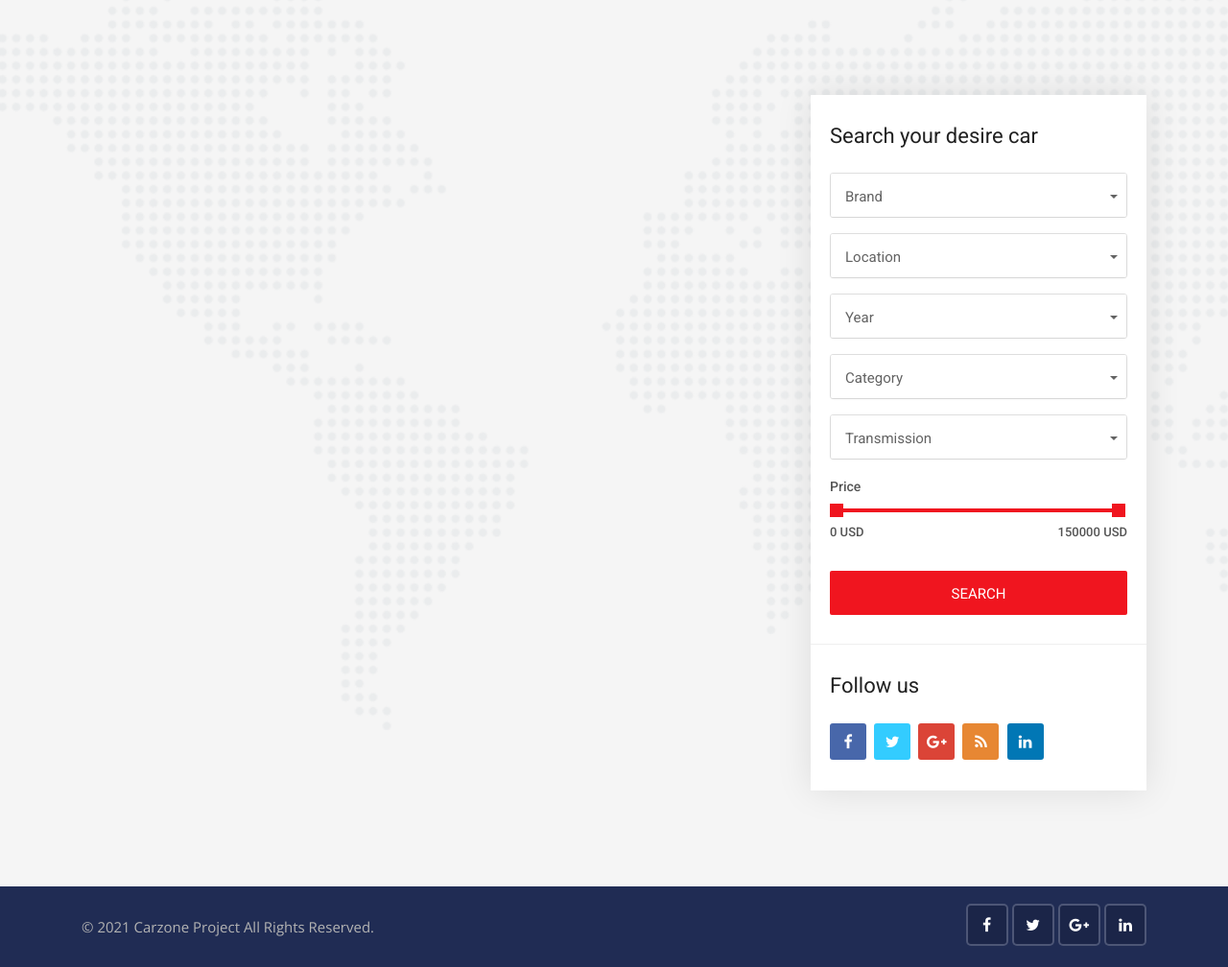
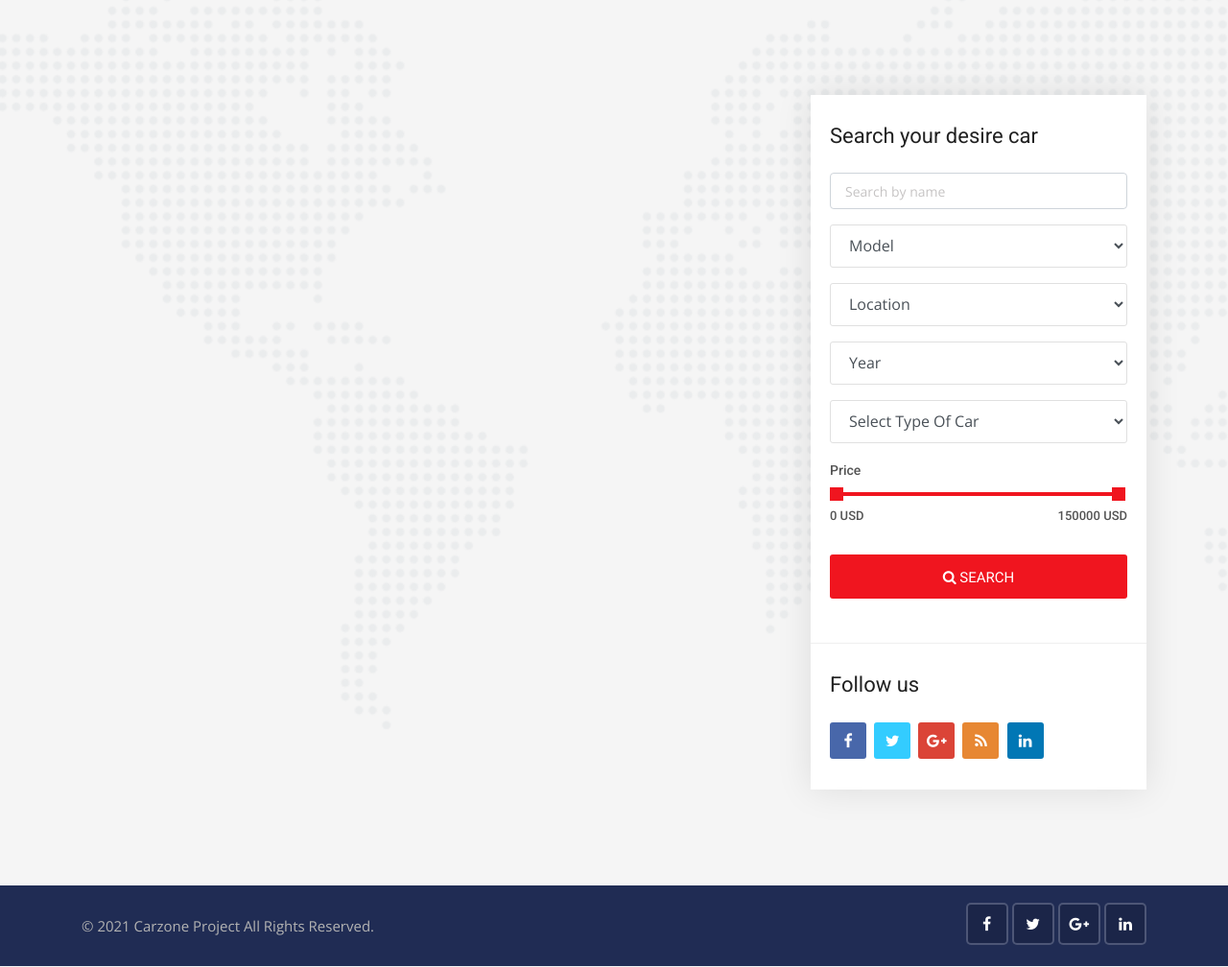
Before and after one commit to AbdElMegeed-7/CarZone, a Django app: page /cars/ in a window 1280 px wide. Shown: the part 361-1369 px from the top of the page at 96% size. Run offline with Django 3.2, Linux system fonts and the light colour scheme; data that the repository does not hold is empty; some libraries are stand-ins or nearby versions.

Commit message:
Finishing Up All Search Form Functionalities

```diff
--- a/cars/views.py
+++ b/cars/views.py
@@ -8,8 +8,18 @@
     page = request.GET.get('page')
     paged_car = paginator.get_page(page)
 
+    model_search = Car.objects.values_list('model', flat=True).distinct()
+    city_search = Car.objects.values_list('city', flat=True).distinct()
+    year_search = Car.objects.values_list('year', flat=True).distinct()
+    body_style_search = Car.objects.values_list('body_style', flat=True).distinct()
+
+
     data = {
         'cars': paged_car,
+        'model_search': model_search,
+        'city_search': city_search,
+        'year_search': year_search,
+        'body_style_search': body_style_search,
     }
     return render(request, 'cars/cars.html', data)
 
@@ -25,6 +35,14 @@
 
 def search(request):
     cars = Car.objects.order_by('-created_date')
+
+    model_search = Car.objects.values_list('model', flat=True).distinct()
+    city_search = Car.objects.values_list('city', flat=True).distinct()
+    year_search = Car.objects.values_list('year', flat=True).distinct()
+    body_style_search = Car.objects.values_list('body_style', flat=True).distinct()
+    transmission_search = Car.objects.values_list('transmission', flat=True).distinct()
+
+
 
     if 'keyword' in request.GET:
         keyword = request.GET['keyword']
@@ -64,5 +82,10 @@
 
     data = {
         'cars': cars,
+        'model_search': model_search,
+        'city_search': city_search,
+        'year_search': year_search,
+        'body_style_search': body_style_search,
+        'transmission_search': transmission_search,
     }
     return render(request, 'cars/search.html', data)
--- a/templates/cars/cars.html
+++ b/templates/cars/cars.html
@@ -133,55 +133,40 @@
                   <!-- Advanced search start -->
                   <div class="widget advanced-search2">
                       <h3 class="sidebar-title">Search your desire car</h3>
-                      <form method="GET">
+                      <form action="{% url 'search' %}" method="">
                         <div class="form-group">
-                              <select class="selectpicker search-fields" name="brand">
-                                  <option>Brand</option>
-                                  <option>Any</option>
-                                  <option>New</option>
-                                  <option>Semi-New</option>
-                                  <option>Damaged</option>
-                                  <option>Used</option>
+                            <input type="text" name="keyword" placeholder="Search by name" class="form-control">
+                        </div>
+                        <div class="form-group">
+                            <select class="form-control search-fields" name="model">
+                                <option selected="true" disabled="disabled">Model</option>
+                                {% for model in model_search %}
+                                    <option value="{{ model }}">{{ model }}</option>
+                                {% endfor %}
                             </select>
                         </div>
                         <div class="form-group">
-                              <select class="selectpicker search-fields" name="location">
-                                  <option>Location</option>
-                                  <option>United States</option>
-                                  <option>United Kingdom</option>
-                                  <option>American Samoa</option>
-                                  <option>Belgium</option>
-                                  <option>Cameroon</option>
-                                  <option>Canada</option>
+                            <select class="form-control search-fields" name="city">
+                                <option selected="true" disabled="disabled">Location</option>
+                                {% for city in city_search %}
+                                    <option value="{{ city }}">{{ city }}</option>
+                                {% endfor %}
                             </select>
                         </div>
                         <div class="form-group">
-                              <select class="selectpicker search-fields" name="year">
-                                  <option>Year</option>
-                                  <option>2016</option>
-                                  <option>2017</option>
-                                  <option>2018</option>
-                                  <option>2019</option>
-                                  <option>2020</option>
+                            <select class="form-control search-fields" name="year">
+                                <option selected="true" disabled="disabled">Year</option>
+                                {% for year in year_search%}
+                                    <option value="{{ year }}">{{ year }}</option>
+                                {% endfor %}
                             </select>
                         </div>
                         <div class="form-group">
-                              <select class="selectpicker search-fields" name="category">
-                                  <option>Category</option>
-                                  <option>Luxury Car</option>
-                                  <option>Pickup Truck</option>
-                                  <option>Minivan</option>
-                                  <option>Truck</option>
-                                  <option>Sports Car</option>
-                                  <option>Wagon</option>
-                              </select>
-                          </div>
-                          <div class="form-group">
-                              <select class="selectpicker search-fields" name="transmission">
-                                  <option>Transmission</option>
-                                  <option>Automatic</option>
-                                  <option>Manual</option>
-                                  <option>Tiptronic</option>
+                            <select class="form-control search-fields" name="body_style">
+                                <option selected="true" disabled="disabled">Select Type Of Car</option>
+                                {% for body_style in body_style_search %}
+                                    <option value="{{ body_style }}">{{ body_style }}</option>
+                                {% endfor %}
                             </select>
                         </div>
                         <div class="range-slider clearfix">
@@ -189,8 +174,10 @@
                                         <div data-min="0" data-max="150000"  data-min-name="min_price" data-max-name="max_price" data-unit="USD" class="range-slider-ui ui-slider" aria-disabled="false"></div>
                                         <div class="clearfix"></div>
                                     </div>
-                          <div class="form-group mb-0">
-                              <button class="search-button btn">Search</button>
+                        <div class="form-group">
+                            <button class="btn btn-block button-theme btn-md">
+                                <i class="fa fa-search"></i> Search
+                            </button>
                         </div>
                     </form>
                   </div>
```
Also changed, not shown: templates/cars/search.html (+22 -32 lines). Lines whose indentation alone changed are shown as unchanged.
